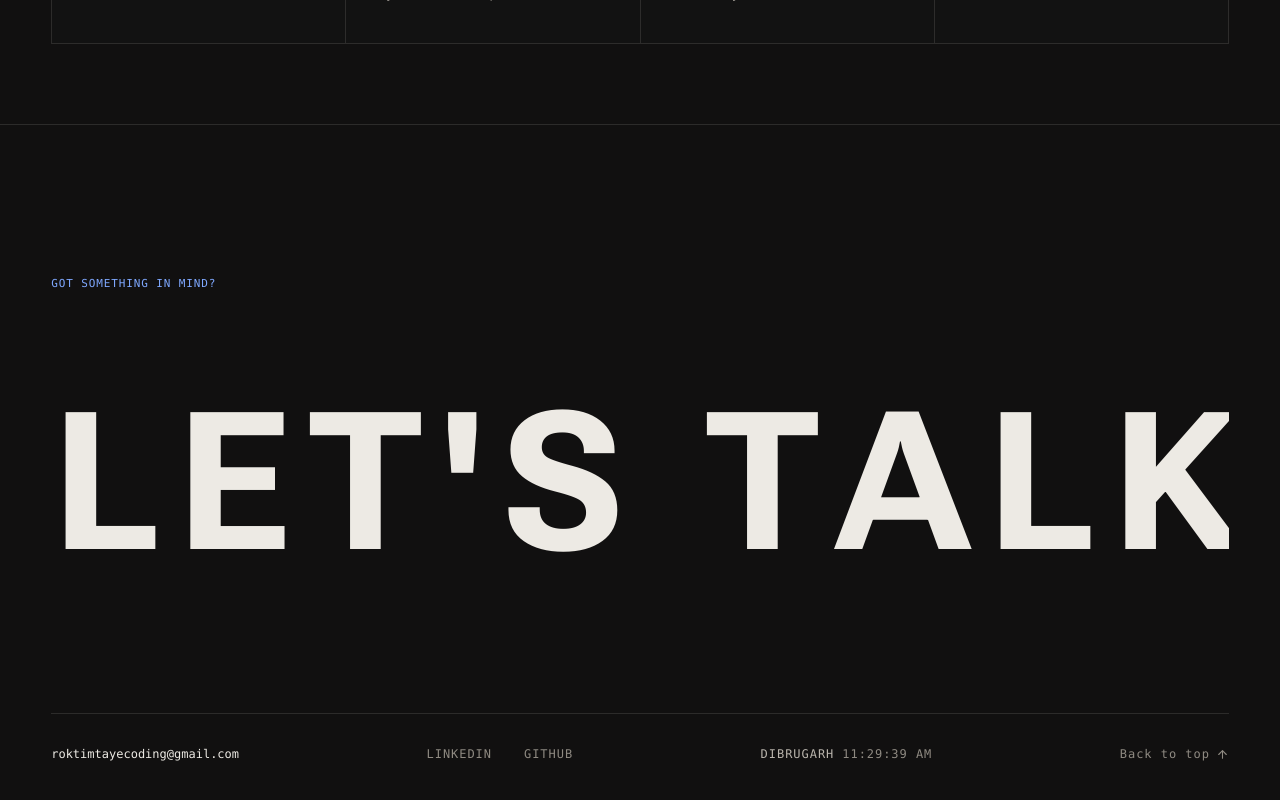
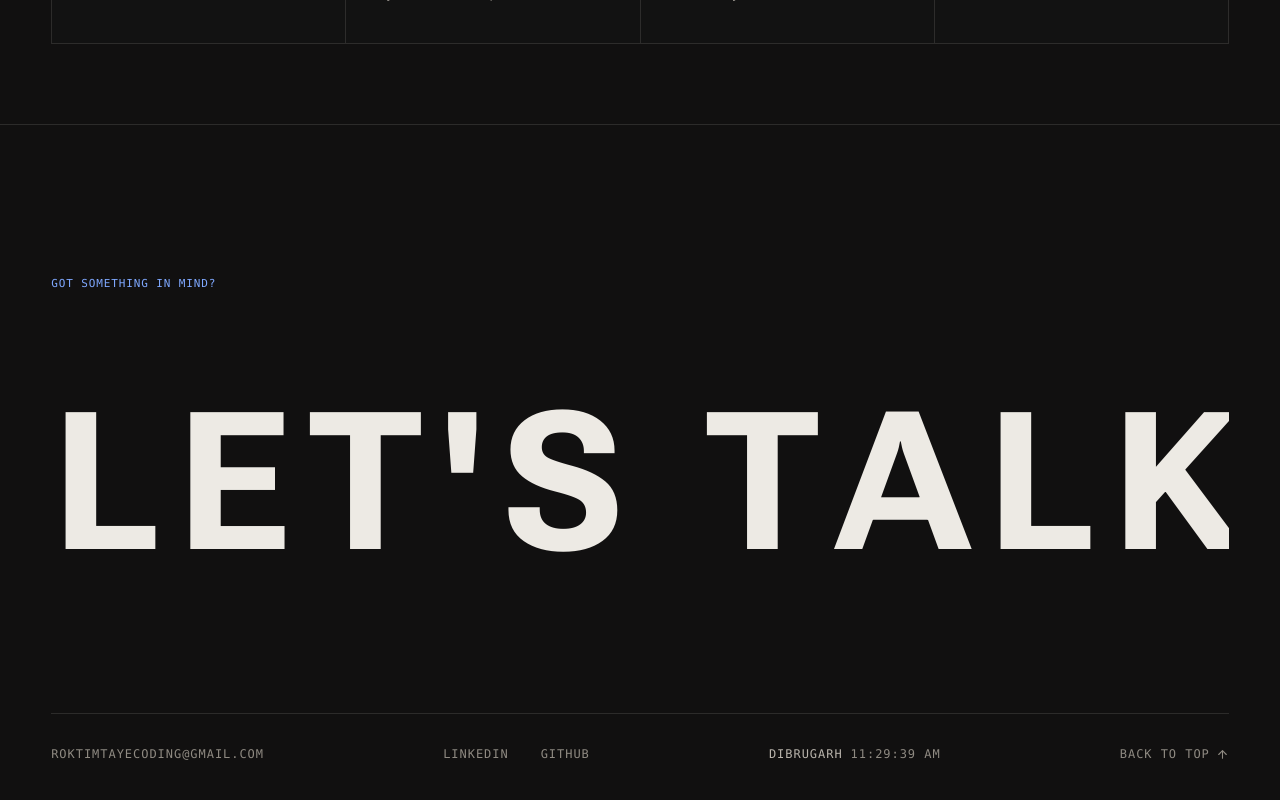
Before and after one commit to RoktimTaye/Roktim-Taye, a Next.js app: page / in a window 1280 px wide. Shown: the part 5024-5824 px from the top of the page. Built offline with nearby package versions, Linux system fonts and the light colour scheme.

Commit message:
Update footer links: uppercase email and back to top, match size to LinkedIn, and apply #7FA8FF hover color

```diff
--- a/src/components/layout/Footer.tsx
+++ b/src/components/layout/Footer.tsx
@@ -66,21 +66,21 @@ export default function Footer() {
 
         {/* Bottom Metadata & Links Bar */}
         <div className="mt-16 pt-8 border-t border-hairline flex flex-col md:flex-row items-start md:items-center justify-between gap-6 text-xs font-mono uppercase tracking-wider text-label">
-          {/* Email link */}
+          {/* Email link (uppercase, same size as linkedin, hover #7FA8FF) */}
           <a
             href={`mailto:${email}`}
-            className="text-text hover:text-accent transition-colors font-medium lowercase tracking-normal"
+            className="hover:text-[#7fa8ff] transition-colors duration-200"
           >
             {email}
           </a>
 
-          {/* Social Links */}
+          {/* Social Links (hover #7FA8FF) */}
           <div className="flex items-center gap-8">
             <a
               href="https://www.linkedin.com/in/roktim-taye-86957437a/"
               target="_blank"
               rel="noopener noreferrer"
-              className="hover:text-text transition-colors"
+              className="hover:text-[#7fa8ff] transition-colors duration-200"
             >
               LinkedIn
             </a>
@@ -88,7 +88,7 @@ export default function Footer() {
               href="https://github.com/RoktimTaye"
               target="_blank"
               rel="noopener noreferrer"
-              className="hover:text-text transition-colors"
+              className="hover:text-[#7fa8ff] transition-colors duration-200"
             >
               GitHub
             </a>
@@ -100,12 +100,12 @@ export default function Footer() {
             <span className="text-label">{time || "IST"}</span>
           </div>
 
-          {/* Back to Top */}
+          {/* Back to Top (uppercase, hover #7FA8FF) */}
           <button
             onClick={scrollToTop}
-            className="flex items-center gap-1.5 hover:text-text transition-colors cursor-pointer group"
+            className="flex items-center gap-1.5 hover:text-[#7fa8ff] transition-colors duration-200 cursor-pointer group uppercase"
           >
-            <span>Back to top</span>
+            <span>BACK TO TOP</span>
             <ArrowUp size={13} className="group-hover:-translate-y-0.5 transition-transform" />
           </button>
         </div>
```
